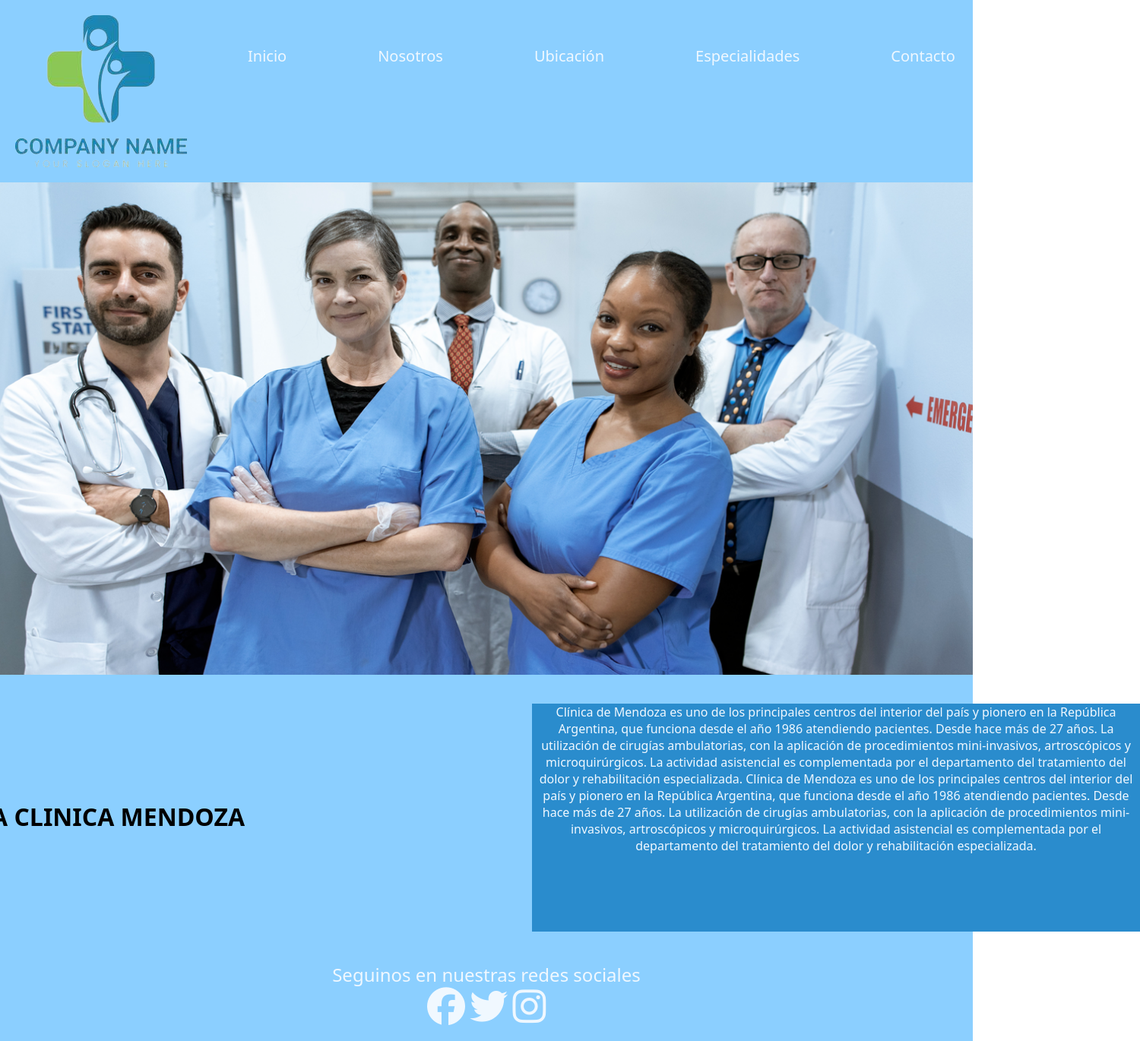
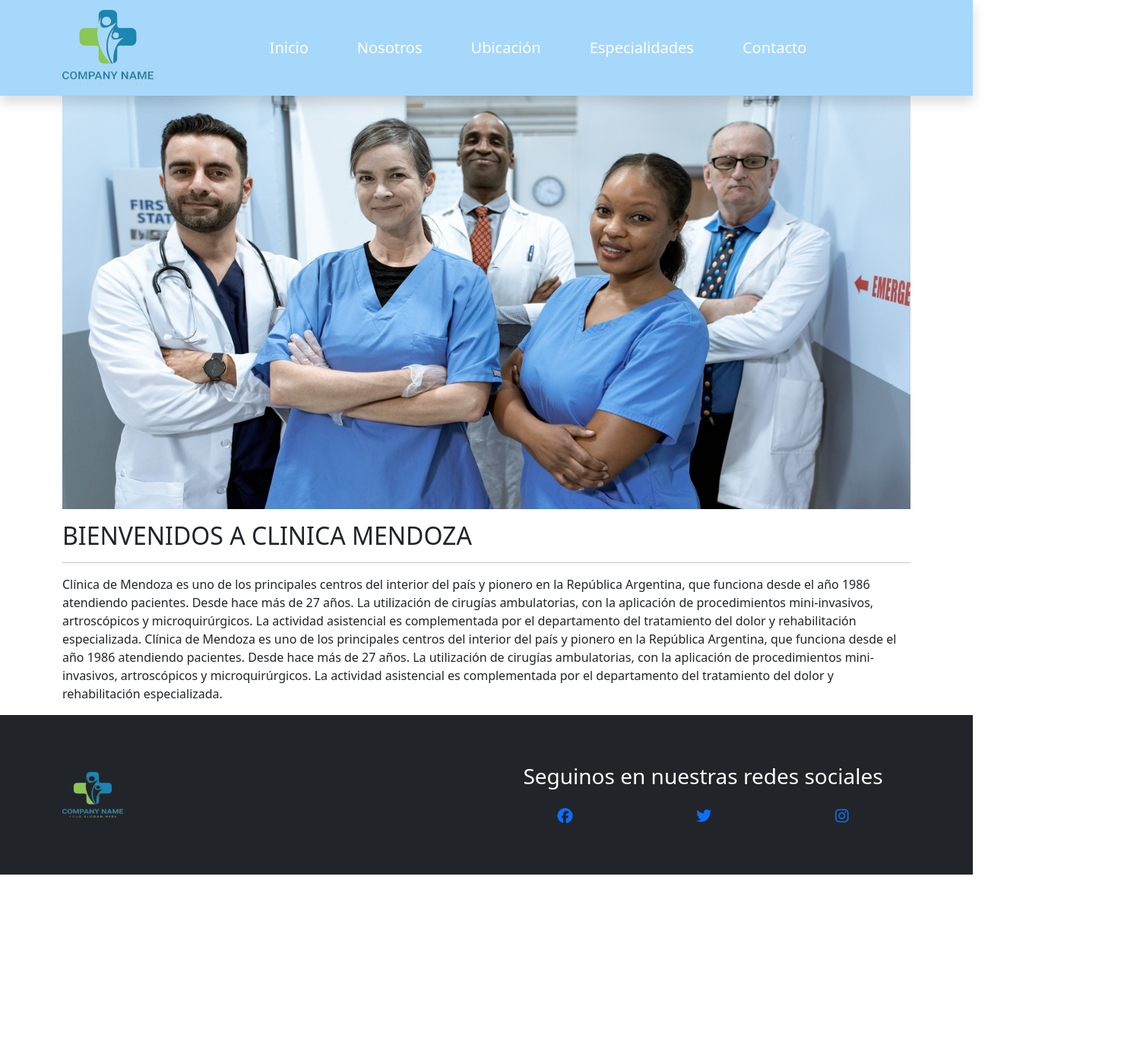
Before and after one commit to jescdev/primer_repositorio, a plain HTML site: page pages/nosotros.html in a window 1280 px wide. Shown: the whole page at 76% size, 1500 px wide, since content can reach past the window. After the commit the page ends 1151 px from the top, so only its background shows below. Drawn offline with nearby package versions, Linux system fonts and the light colour scheme.

Commit message:
Se implemento BS en el navbar, imagen, texto y footer, de la página Nosotros

```diff
--- a/pages/nosotros.html
+++ b/pages/nosotros.html
@@ -6,7 +6,14 @@
     <meta name="viewport" content="width=device-width, initial-scale=1.0" />
     <!-- ICONO DE PESTAÑA -->
     <link rel="shotcurt icon" href="../assets/img/hospital.png" />
-    <link rel="stylesheet" href="../css/style.css" />
+    <!-- BS -->
+    <link
+      href="https://cdn.jsdelivr.net/npm/bootstrap@5.2.0/dist/css/bootstrap.min.css"
+      rel="stylesheet"
+      integrity="sha384-gH2yIJqKdNHPEq0n4Mqa/HGKIhSkIHeL5AyhkYV8i59U5AR6csBvApHHNl/vI1Bx"
+      crossorigin="anonymous"
+    />
+    <!-- FONTS -->
     <link
       href="https://fonts.googleapis.com/css2?family=Oswald:wght@300&family=Roboto+Condensed:wght@400;700&family=Roboto:ital,wght@0,500;0,700;1,500&display=swap"
       rel="stylesheet"
@@ -19,54 +26,116 @@
     <title>Nosotros</title>
   </head>
   <body>
-    <header class="header">
-      <img src="../assets/img/logo-main.png" alt="logo principal" />
-      <!-- COMIENZO MENÚ NAV -->
-      <ul class="nav">
-        <li><a href="../index.html">Inicio</a></li>
-        <li><a href="nosotros.html">Nosotros</a></li>
-        <li><a href="ubicacion.html">Ubicación</a></li>
-        <li><a href="especialidades.html">Especialidades</a></li>
-        <li><a href="contacto.html">Contacto</a></li>
+    <!-- NAV -->
+    <nav
+      class="navbar navbar-expand-lg shadow fs-5 sticky-top menu navbar-dark"
+      style="background-color: rgb(166, 216, 251)"
+    >
+      <div class="container">
+        <a class="navbar-brand m" href="#">
+          <img
+            src="../assets/img/logo-main.png"
+            alt="logo-main"
+            width="120px"
+            height="100px"
+          />
+        </a>
+        <button
+          class="navbar-toggler"
+          type="button"
+          data-bs-toggle="collapse"
+          data-bs-target="#navbarSupportedContent"
+          aria-controls="navbarSupportedContent"
+          aria-expanded="false"
+          aria-label="Toggle navigation"
+        >
+          <span class="navbar-toggler-icon"></span>
+        </button>
+        <div class="collapse navbar-collapse" id="navbarSupportedContent">
+          <ul class="navbar-nav mx-auto">
+            <li class="nav-item px-4">
+              <a class="nav-link active" href="../index.html">Inicio</a>
+            </li>
+            <li class="nav-item px-4">
+              <a class="nav-link active" href="nosotros.html">Nosotros</a>
+            </li>
+            <li class="nav-item px-4">
+              <a class="nav-link active" href="ubicacion.html">Ubicación</a>
+            </li>
+            <li class="nav-item px-4">
+              <a class="nav-link active" href="especialidades.html"
+                >Especialidades</a
+              >
+            </li>
+            <li class="nav-item px-4">
+              <a class="nav-link active" href="contacto.html">Contacto</a>
+            </li>
           </ul>
-      <!-- FIN DEL MENÚ NAV -->
-    </header>
-    <div class="mainNosotros">
-      <div class="img__nosotros">
+        </div>
+      </div>
+    </nav>
+    <div class="container">
+      <div class="row">
         <img
           src="../assets/img/img-nosotros.png"
           alt="personal de la clínica"
+          class="img-fluid"
         />
-      </div>
-      <section class="parrafo__nosotros">
+
+        <section class="col mt-3">
           <h2>BIENVENIDOS A CLINICA MENDOZA</h2>
+          <hr />
           <p>
-          Clínica de Mendoza es uno de los principales centros del interior del
-          país y pionero en la República Argentina, que funciona desde el año
-          1986 atendiendo pacientes. Desde hace más de 27 años. La utilización
-          de cirugías ambulatorias, con la aplicación de procedimientos
+            Clínica de Mendoza es uno de los principales centros del interior
+            del país y pionero en la República Argentina, que funciona desde el
+            año 1986 atendiendo pacientes. Desde hace más de 27 años. La
+            utilización de cirugías ambulatorias, con la aplicación de
+            procedimientos mini-invasivos, artroscópicos y microquirúrgicos. La
+            actividad asistencial es complementada por el departamento del
+            tratamiento del dolor y rehabilitación especializada. Clínica de
+            Mendoza es uno de los principales centros del interior del país y
+            pionero en la República Argentina, que funciona desde el año 1986
+            atendiendo pacientes. Desde hace más de 27 años. La utilización de
+            cirugías ambulatorias, con la aplicación de procedimientos
             mini-invasivos, artroscópicos y microquirúrgicos. La actividad
             asistencial es complementada por el departamento del tratamiento del
-          dolor y rehabilitación especializada. Clínica de Mendoza es uno de los
-          principales centros del interior del país y pionero en la República
-          Argentina, que funciona desde el año 1986 atendiendo pacientes. Desde
-          hace más de 27 años. La utilización de cirugías ambulatorias, con la
-          aplicación de procedimientos mini-invasivos, artroscópicos y
-          microquirúrgicos. La actividad asistencial es complementada por el
-          departamento del tratamiento del dolor y rehabilitación especializada.
+            dolor y rehabilitación especializada.
           </p>
         </section>
       </div>
-    <footer class="footer">
-      <!-- <img src="../assets/img/logo-main.png" alt="logo principal" /> -->
-      <div class="col">
-        <div class="textoFooter">Seguinos en nuestras redes sociales</div>
-        <div class="redes">
-          <a href="#"><i class="fab fa-facebook"></i></a>
-          <a href="#"><i class="fab fa-twitter"></i></a>
-          <a href="#"><i class="fab fa-instagram"></i></a>
+    </div>
+    <!-- FOOTER -->
+
+    <footer class="bg-dark text-white">
+      <div class="container py-5">
+        <div class="row">
+          <div class="col d-flex align-items-center">
+            <a href="#" class="col-3">
+              <img
+                src="/assets/img/logo-main.png"
+                alt="logo"
+                width="80px"
+                height="60px"
+              />
+            </a>
+          </div>
+
+          <div class="col text-center py-3">
+            <span class="h3">Seguinos en nuestras redes sociales</span>
+            <div class="d-flex justify-content-around pt-4">
+              <a href="#"><i class="fa-brands fa-facebook fs-5"></i></a>
+              <a href="#"><i class="fab fa-twitter fs-5"></i></a>
+              <a href="#"><i class="fab fa-instagram fs-5"></i></a>
+            </div>
+          </div>
         </div>
       </div>
     </footer>
+    <!-- JavaScript Bundle with Popper -->
+    <script
+      src="https://cdn.jsdelivr.net/npm/bootstrap@5.2.0/dist/js/bootstrap.bundle.min.js"
+      integrity="sha384-A3rJD856KowSb7dwlZdYEkO39Gagi7vIsF0jrRAoQmDKKtQBHUuLZ9AsSv4jD4Xa"
+      crossorigin="anonymous"
+    ></script>
   </body>
 </html>
```
Lines whose indentation alone changed are shown as unchanged.
